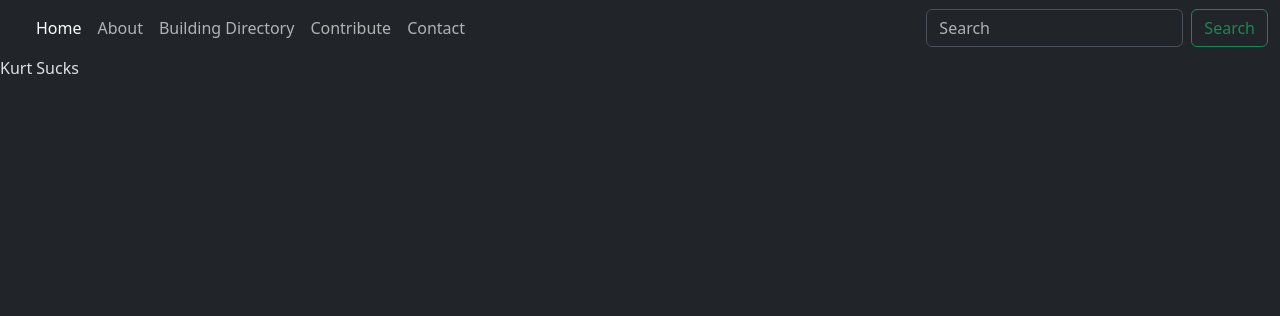
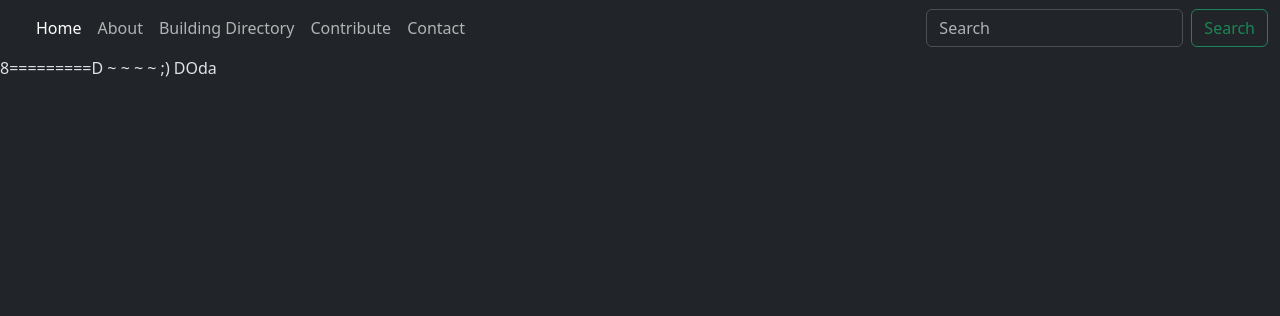
Before and after one commit to derekoda/CS382-Group-Project, a Flask app: page / in a window 1280 px wide. Shown: the top 316 px of the page. Run offline with Flask 3, Linux system fonts and the light colour scheme.

Commit message:
corrections for index.html

```diff
--- a/templates/index.html
+++ b/templates/index.html
@@ -3,7 +3,7 @@
 
 {% block content%}
 
-Kurt Sucks
+8=========D ~ ~ ~ ~ ;) DOda
 <!-- Individual page content goes here -->
 
 {% endblock%}
```
